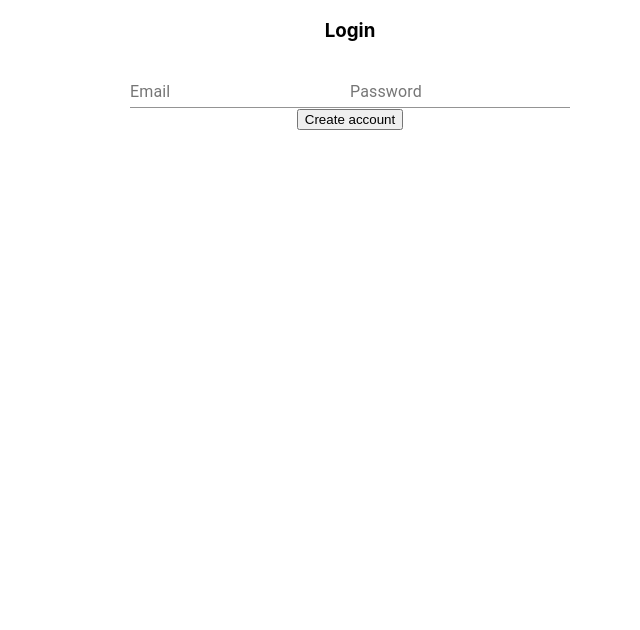
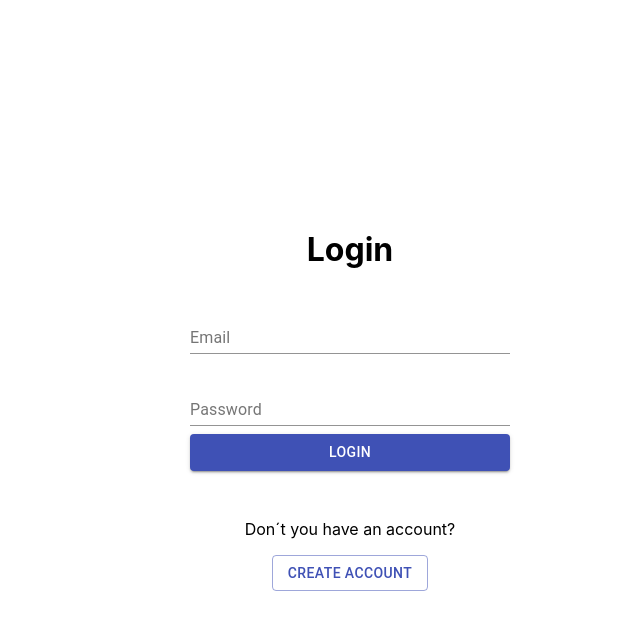
Before and after one commit to Nicklas-Holmqvist/login-mui-exercise, a React (Create React App) app: page / in a window 1280 px wide. Shown: the top 630 px of the page, without its empty margins (290-930 px from the left). Built offline with nearby package versions, Linux system fonts and the light colour scheme.

Commit message:
added mui elements, no validation

```diff
--- a/public/index.html
+++ b/public/index.html
@@ -1,5 +1,5 @@
 <!DOCTYPE html>
-<html lang="en">
+<html lang="en" style="height:100%">
   <head>
     <meta charset="utf-8" />
     <link rel="icon" href="%PUBLIC_URL%/favicon.ico" />
@@ -26,9 +26,9 @@
     -->
     <title>React App</title>
   </head>
-  <body>
+  <body style="height:100%">
     <noscript>You need to enable JavaScript to run this app.</noscript>
-    <div id="root"></div>
+    <div id="root" style="height:100%"></div>
     <!--
       This HTML file is a template.
       If you open it directly in the browser, you will see an empty page.
--- a/src/App.tsx
+++ b/src/App.tsx
@@ -1,10 +1,11 @@
 import React from 'react';
 import './App.css';
 import Login from './components/login';
+import "./css/basic.css";
 
 function App() {
   return (
-    <div className="App">
+    <div className="App h-100">
       <Login />
     </div>
   );
--- a/src/components/login.tsx
+++ b/src/components/login.tsx
@@ -1,28 +1,36 @@
+import { Button } from "@material-ui/core"
 import React, { useState } from "react"
 import UserForm from "./userForm"
+
 
 function Login() {
 
     const [user, setUser] = useState<boolean>(true)
     const [label, setLabel] = useState<string>('Create account')
+    const [loginInfo, setLoginInfo] = useState<string>('Don´t you have an account?')
 
     function changeUser() {
         if(user === true) {
             setUser(false)
             setLabel('Go to login')
+            setLoginInfo('Already have an account?')
             return
         }
         if(user === false){
             setUser(true)
             setLabel('Create account')
+            setLoginInfo('You don´t have an account?')
             return
         }
     }
 
     return (
-    <div>
+    <div className="flex center column h-100">
         <UserForm login={user} />
-        <button onClick={changeUser}>{label}</button>
+        <div className="mt-2" >
+            <p>{loginInfo}</p>
+            <Button variant="outlined" color="primary" onClick={changeUser}>{label}</Button>
+        </div>
     </div>
     )
 }
--- a/src/components/userForm.tsx
+++ b/src/components/userForm.tsx
@@ -1,5 +1,5 @@
 
-import { TextField } from "@material-ui/core";
+import { Button, TextField } from "@material-ui/core";
 import React, { useEffect, useState } from "react";
 
 function UserForm(props:any) {
@@ -7,21 +7,60 @@ function UserForm(props:any) {
     const username = 'Email'
     const password = 'Password'
     const [header, setHeader] = useState<string>('Login')
+    const [buttonLabel, setButtonLabel] = useState<string>('Login')
+    const [inputValue, setInputValue] = useState({
+        username: "",
+        password: ""
+    })
 
     useEffect(() => {
         if(props.login === true) {
             setHeader('Login')
+            setButtonLabel('Login')
+            resetInput()
         } else {
             setHeader('Create account')
+            setButtonLabel('Create Account')
+            resetInput()
         }
     }, [setHeader, props])
 
+    function resetInput() {
+        setInputValue({
+            username: "",
+            password: ""
+        })
+    }
+
+    function handleChange(e:any) {
+        const value = e.target.value;
+
+        setInputValue({
+            ...inputValue,
+            [e.target.name]: value
+        })
+    }
 
     return(
-        <div>
-            <h3>{header}</h3>
-            <TextField label={username} />
-            <TextField label={password} />
+        <div className="flex column w-20r">
+            <h1>{header}</h1>
+            <TextField
+                name="username"
+                margin="normal"
+                label={username}
+                value={inputValue.username}
+                onChange={handleChange}
+                type="text"
+            />
+            <TextField
+                name="password"
+                margin="normal"
+                label={password}
+                value={inputValue.password}
+                onChange={handleChange}
+                type="password"
+            />
+            <Button variant="contained" color="primary">{buttonLabel}</Button>
         </div>
     )
 }
--- /dev/null
+++ b/src/css/basic.css
@@ -0,0 +1,36 @@
+.flex {
+    display:flex;
+}
+
+.column {
+    flex-direction: column;
+}
+
+.row {
+    flex-direction: row;
+}
+
+.center {
+    justify-content: center;
+    align-items: center;
+}
+
+.h-100 {
+    height:100%;
+}
+
+.w-20r {
+    width: 20rem;
+}
+
+.pt-2 {
+    padding-top:1rem;
+}
+
+.pb-2 {
+    padding-bottom:1rem;
+}
+
+.mt-2 {
+    margin-top:2rem;
+}
```
